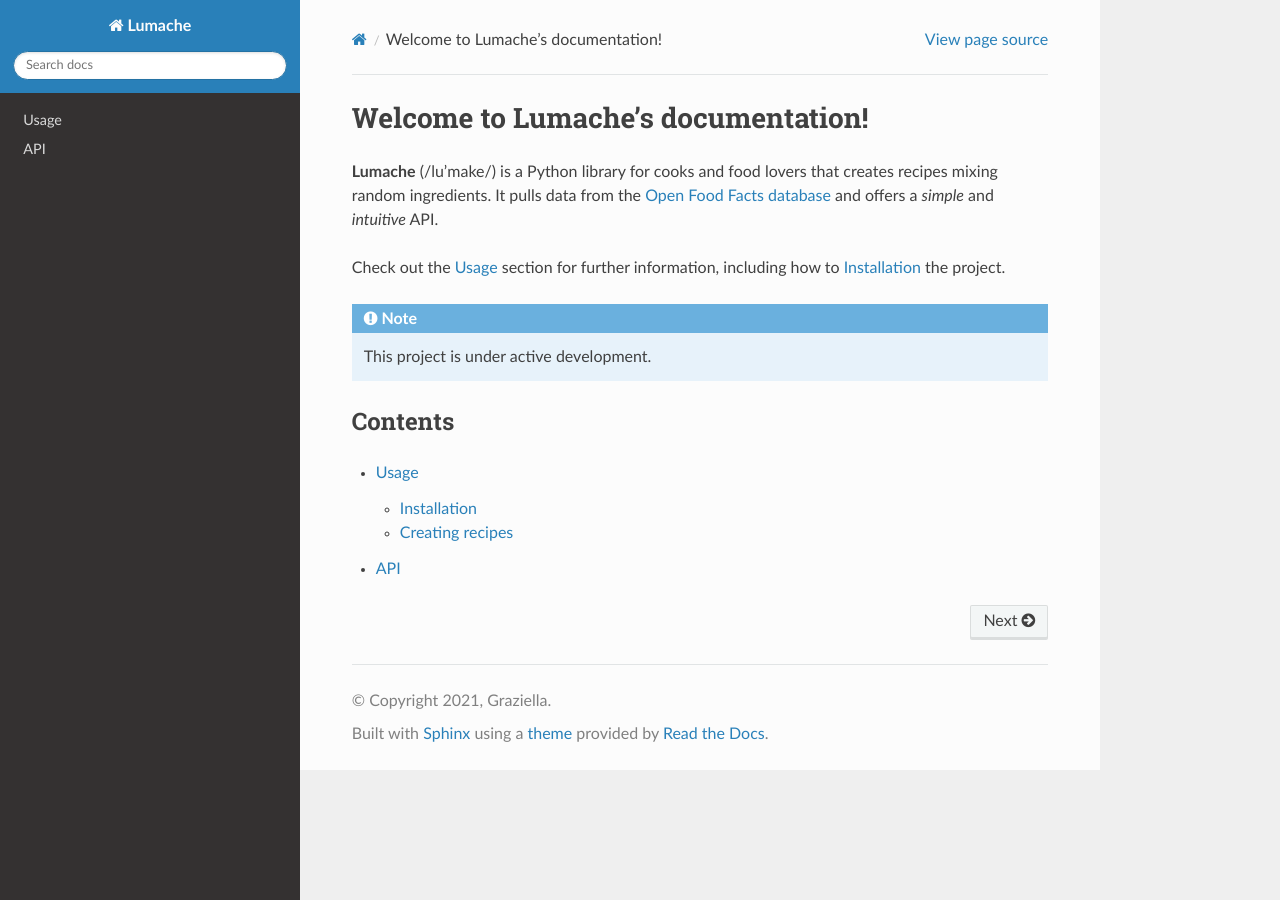
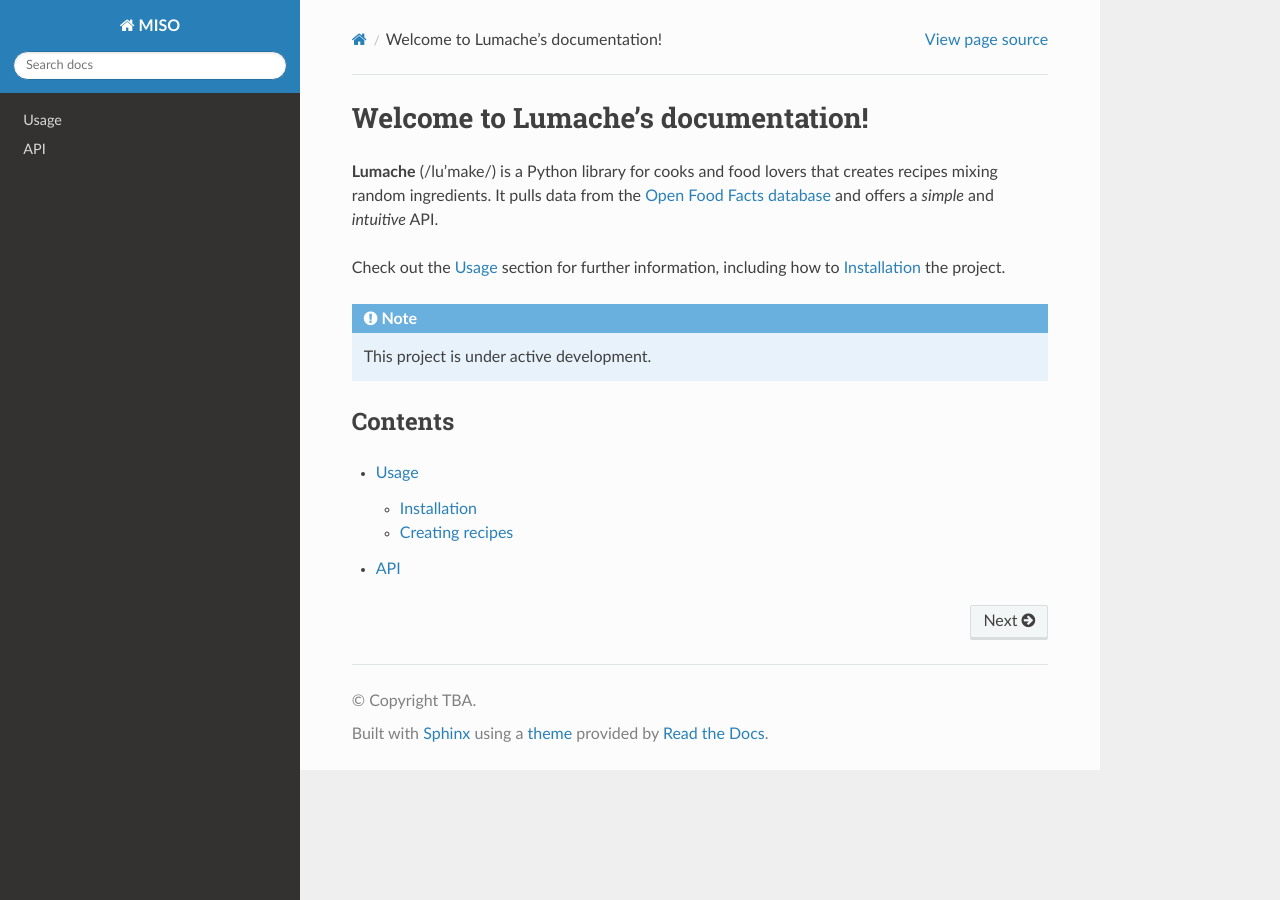
Before and after one commit to rzommers/Test-rtd, a Sphinx documentation site: the page built from docs/source/index.rst, in a window 1280 px wide. Built offline with Sphinx 7.4.7 and the Read the Docs theme 3.1.0, drawn with Linux system fonts in a browser that asks for light colours.

Commit message:
Update conf.py
added myst_parser (markdown extension), changed project info

```diff
--- a/docs/source/conf.py
+++ b/docs/source/conf.py
@@ -2,9 +2,9 @@
 
 # -- Project information
 
-project = 'Lumache'
-copyright = '2021, Graziella'
-author = 'Graziella'
+project = 'MISO'
+copyright = 'TBA'
+author = 'TBA'
 
 release = '0.1'
 version = '0.1.0'
@@ -17,6 +17,7 @@
     'sphinx.ext.autodoc',
     'sphinx.ext.autosummary',
     'sphinx.ext.intersphinx',
+    'myst_parser',
 ]
 
 intersphinx_mapping = {
```
